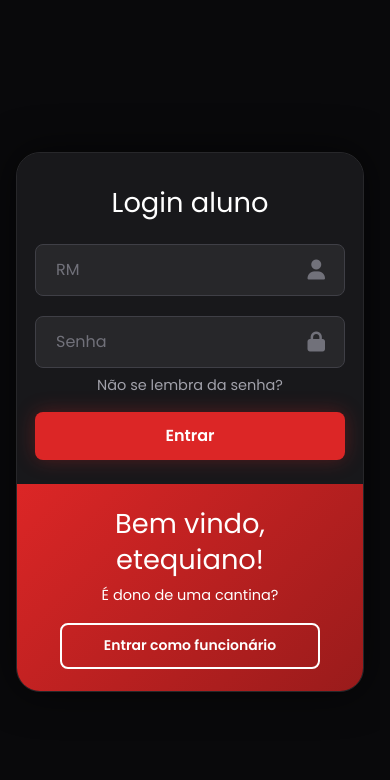
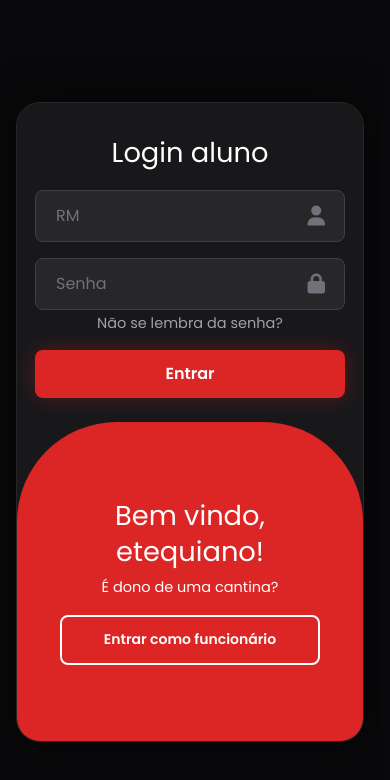
Before and after one commit to RuanBrunhera/EteCash, a React (Vite) app in the folder web/: page / in a window 390 px wide. Shown: the top 780 px of the page. Built offline with nearby package versions, Linux system fonts and the light colour scheme; no server answers.

Commit message:
fix: restaura transicao vertical do login mobile

```diff
--- a/web/src/pages/login/Login.css
+++ b/web/src/pages/login/Login.css
@@ -194,6 +194,7 @@ form {
     max-width: 100%;
     text-align: center;
     text-wrap: balance;
+    line-height: 1.2;
 }
 
 .toggle-panel.toggle-left {
@@ -235,11 +236,11 @@ form {
 
 @media (min-width: 769px) and (max-width: 1024px) {
     .toggle-panel {
-        padding: 0 18px;
+        padding: 0 clamp(12px, 2vw, 20px);
     }
 
     .toggle-panel h1 {
-        font-size: clamp(22px, 3.2vw, 30px);
+        font-size: clamp(19px, 2.8vw, 27px);
         line-height: 1.2;
     }
 }
@@ -247,63 +248,53 @@ form {
 @media (max-width: 768px) {
     .login-page {
         align-items: flex-start;
+        height: 100dvh;
         overflow-y: auto;
         padding: max(16px, env(safe-area-inset-top)) 16px max(16px, env(safe-area-inset-bottom));
     }
 
     .container {
-        display: grid;
-        grid-template-columns: minmax(0, 1fr);
-        grid-template-rows: auto auto;
         width: min(100%, 440px);
-        height: auto;
-        min-height: 0;
+        height: 640px;
+        min-height: 640px;
         margin: auto;
         border-radius: 24px;
     }
 
     .form-box {
-        position: relative;
-        inset: auto;
-        grid-area: 1 / 1;
+        top: 0;
+        right: auto;
+        bottom: auto;
+        left: 0;
         width: 100%;
-        height: auto;
-        min-height: 0;
-        padding: 36px clamp(20px, 7vw, 32px) 28px;
-        transition: opacity 0.6s ease-in-out, transform 0.6s ease-in-out, visibility 0s 0.6s;
-    }
-
-    .container .form-box.login {
-        z-index: 2;
-        opacity: 1;
-        transform: translateY(0);
-        visibility: visible;
-    }
-
-    .container .form-box.register {
-        z-index: 1;
-        opacity: 0;
-        transform: translateX(32px);
-        visibility: hidden;
+        height: 50%;
+        padding: 24px clamp(20px, 7vw, 32px);
+        transition: 0.6s ease-in-out 1.2s, visibility 0s 1s;
     }
 
     .container.active .form-box {
         right: auto;
     }
 
+    .container .form-box.login,
     .container.active .form-box.login {
-        z-index: 1;
-        opacity: 0;
-        transform: translateX(-32px);
+        top: 0;
+        visibility: visible;
+    }
+
+    .container.active .form-box.login {
+        top: -50%;
+        visibility: hidden;
+    }
+
+    .form-box.register {
+        top: 100%;
         visibility: hidden;
     }
 
     .container.active .form-box.register {
-        z-index: 2;
-        opacity: 1;
-        transform: translateY(0);
+        top: 50%;
         visibility: visible;
-        transition-delay: 0s;
     }
 
     .form-box form {
@@ -312,54 +303,55 @@ form {
         margin: 0 auto;
     }
 
-    .toggle-box {
-        display: none;
+    .toggle-box::before {
+        top: 50%;
+        left: 0;
+        width: 100%;
+        height: 300%;
+        border-radius: 100px;
+    }
+
+    .container.active .toggle-box::before {
+        top: -250%;
+        left: 0;
     }
 
     .toggle-panel {
-        position: relative;
-        inset: auto;
-        grid-area: 2 / 1;
+        top: 50%;
+        right: auto;
+        left: 0;
         width: 100%;
-        height: auto;
-        min-height: 150px;
-        padding: 22px clamp(18px, 6vw, 28px);
-        background: linear-gradient(135deg, #dc2626, #991b1b);
+        height: 50%;
+        padding: 18px clamp(18px, 6vw, 28px);
         text-align: center;
-        transition: opacity 0.6s ease-in-out, transform 0.6s ease-in-out, visibility 0s 0.6s;
+        transition: 0.6s ease-in-out;
     }
 
     .toggle-panel.toggle-left {
-        z-index: 2;
-        left: auto;
-        opacity: 1;
-        transform: translateY(0);
+        top: 50%;
+        left: 0;
         visibility: visible;
+        transition-delay: 1.2s;
     }
 
     .toggle-panel.toggle-right {
-        z-index: 1;
-        right: auto;
-        opacity: 0;
-        transform: translateX(32px);
+        top: -50%;
         visibility: hidden;
+        transition-delay: 0.6s;
     }
 
     .container.active .toggle-panel.toggle-left {
-        z-index: 1;
-        left: auto;
-        opacity: 0;
-        transform: translateX(-32px);
+        top: 100%;
+        left: 0;
         visibility: hidden;
+        transition-delay: 0.6s;
     }
 
     .container.active .toggle-panel.toggle-right {
-        z-index: 2;
+        top: 0;
         right: auto;
-        opacity: 1;
-        transform: translateY(0);
         visibility: visible;
-        transition-delay: 0s;
+        transition-delay: 1.2s;
     }
 
     .toggle-panel h1 {
@@ -367,28 +359,25 @@ form {
         font-size: clamp(19px, 5.5vw, 24px);
         line-height: 1.3;
         overflow-wrap: normal;
+        word-break: normal;
     }
 
     .toggle-panel p {
-        max-width: 32ch;
+        max-width: 34ch;
         margin: 8px 0 16px;
         line-height: 1.5;
         overflow-wrap: normal;
+        word-break: normal;
     }
 
     .toggle-panel .btn {
         width: min(100%, 260px);
-        min-height: 46px;
+        min-height: 50px;
         height: auto;
         padding: 9px 14px;
         font-size: 14px;
         line-height: 1.35;
         white-space: normal;
-    }
-
-    .container:not(.active) .toggle-panel.toggle-left,
-    .container.active .toggle-panel.toggle-right {
-        transition-delay: 0s;
     }
 
     .toggle-panel p {
@@ -401,7 +390,7 @@ form {
     }
 
     .input-box {
-        margin: 20px 0;
+        margin: 16px 0;
     }
 
     .forgot-link a {
```
